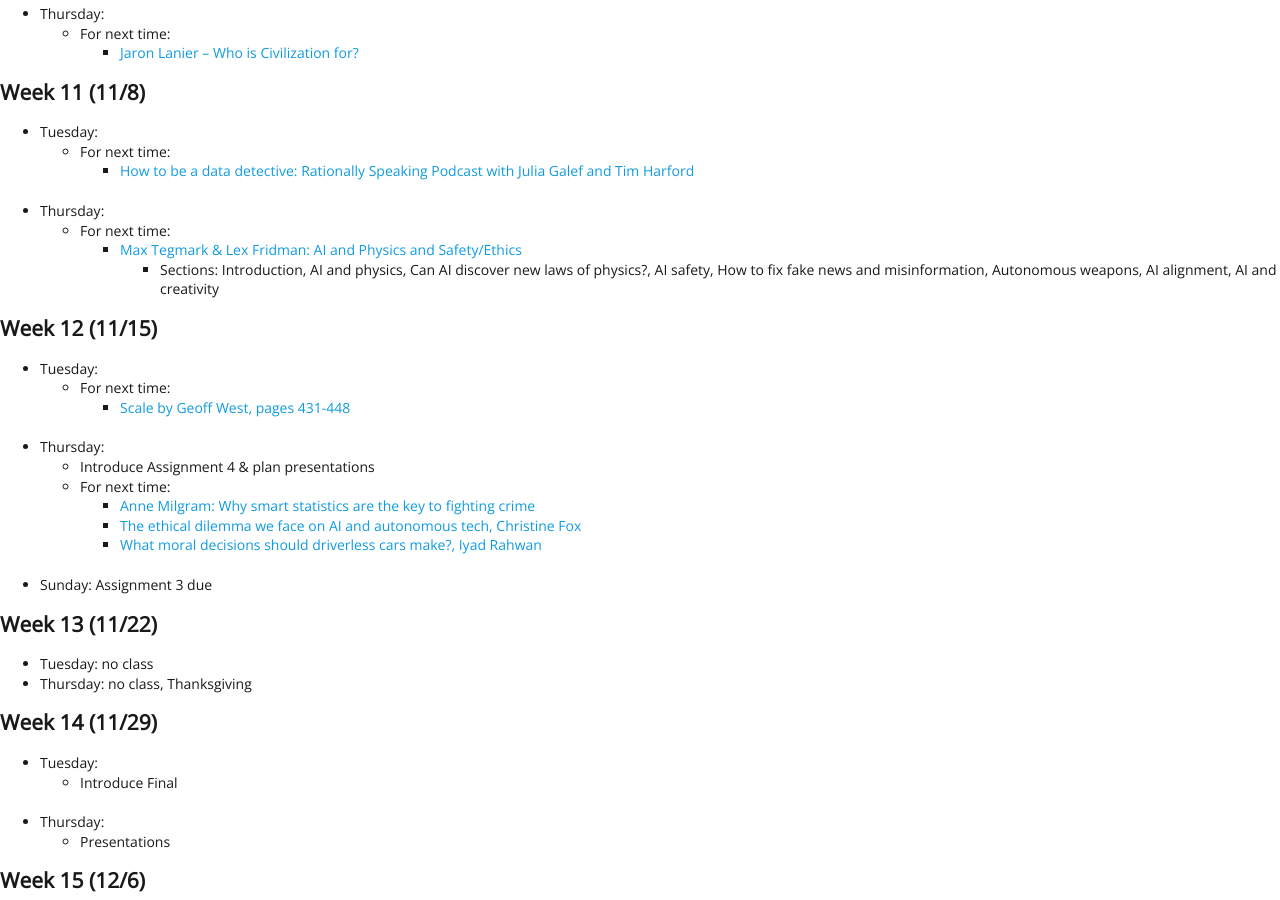
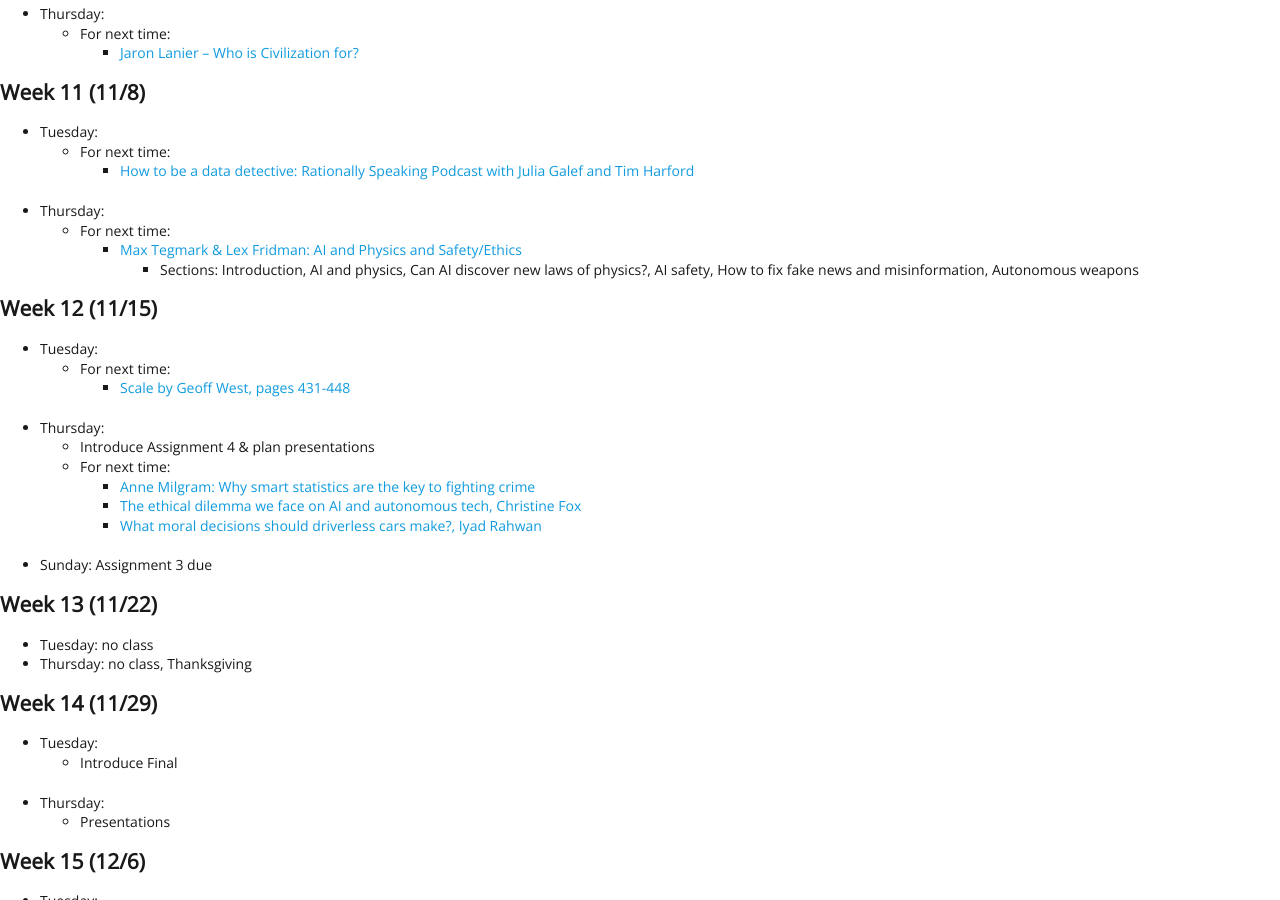
Before and after one commit to EMBrewer/dat150, a Jekyll site: the page built from _posts/2021-09-27-Schedule.md, in a window 1280 px wide and 900 px high, scrolled down 2164 px. Built offline with Jekyll 4.4.1, drawn with Linux system fonts in a browser that asks for light colours; our own code applies the rules of GitHub Pages for plain Markdown files.

Commit message:
Update 2021-09-27-Schedule.md

```diff
--- a/_posts/2021-09-27-Schedule.md
+++ b/_posts/2021-09-27-Schedule.md
@@ -98,7 +98,7 @@
 - Thursday:
 	- For next time:
 		- [Max Tegmark & Lex Fridman: AI and Physics and Safety/Ethics](https://www.youtube.com/watch?v=RL4j4KPwNGM)
-			- Sections: Introduction, AI and physics, Can AI discover new laws of physics?, AI safety, How to fix fake news and misinformation, Autonomous weapons, AI alignment, AI and creativity
+			- Sections: Introduction, AI and physics, Can AI discover new laws of physics?, AI safety, How to fix fake news and misinformation, Autonomous weapons
 
 ## Week 12 (11/15)
 - Tuesday:
```
